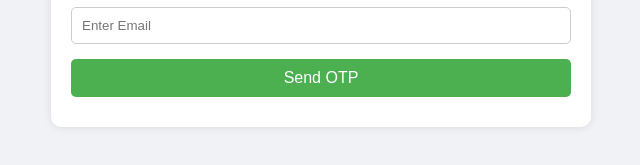
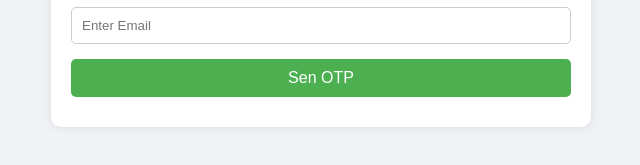
Before and after one commit to hemanthravikala/chatapp, a plain HTML site: page index.html in a window 1280 px wide. Shown: the part 183-348 px from the top of the page, 319-959 px from the left. Drawn offline with Linux system fonts and the light colour scheme.

Commit message:
Update index.html

```diff
--- a/index.html
+++ b/index.html
@@ -24,7 +24,7 @@
     <h2>Sign Up</h2>
     <input type="text" id="signupName" placeholder="Enter Name">
     <input type="email" id="signupEmail" placeholder="Enter Email">
-    <button onclick="signup()">Send OTP</button>
+    <button onclick="signup()">Sen OTP</button>
   </div>
 
   <div id="otpSection" class="hidden">
```
